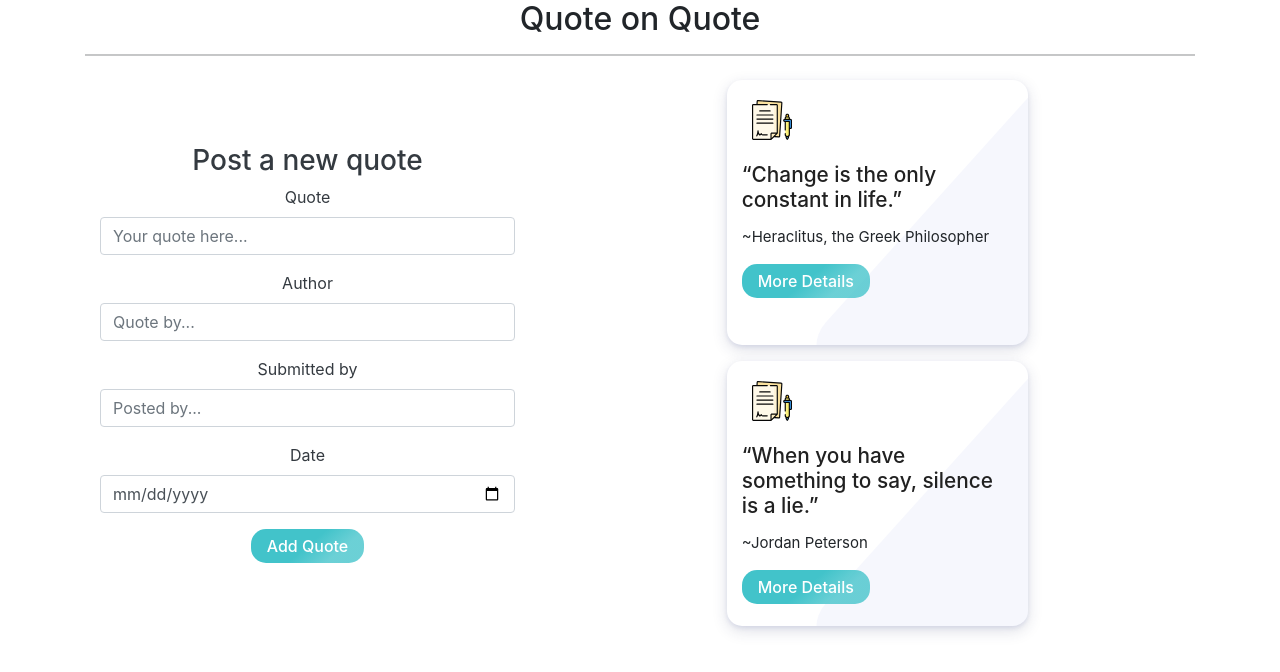
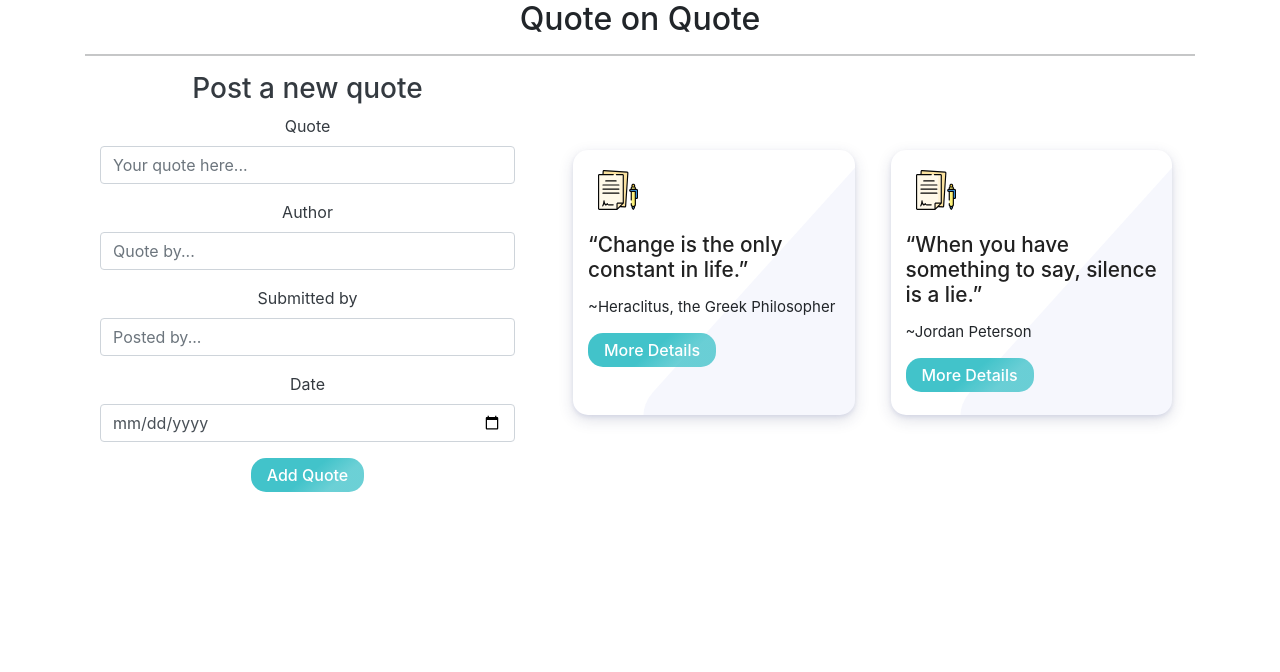
Before and after one commit to Edith-guru/quote, an Angular app: page / in a window 1280 px wide. Shown: the top 672 px of the page. Built offline with nearby package versions, Linux system fonts and the light colour scheme.

Commit message:
aligned quote cards

```diff
--- a/src/app/quotes/quotes.component.css
+++ b/src/app/quotes/quotes.component.css
@@ -1,3 +1,17 @@
-/* .mif{
-    padding-bottom: 1cm;
-} */
+/* remove extra left and right margins, due to padding */
+#row{
+margin: 0 -5px;
+}
+/* float columns side by side */
+#column{
+float: left;
+width:50%;
+padding: 0 10px;
+}
+
+/* clear floats after the columns */
+#row::after{
+    content: "";
+    display: table;
+    clear: both;
+}
--- a/src/app/quotes/quotes.component.html
+++ b/src/app/quotes/quotes.component.html
@@ -11,9 +11,9 @@
                     <!-- form section end -->
 
                     <!-- card section start -->
-                <div class="mif col-md-7">
-                <div *ngFor='let quote of quotes; let i = index' class="our_solution_category">
-                    <div class="solution_cards_box">
+                <div id="row" class="mif col-md-7">
+                <div id="column" *ngFor='let quote of quotes; let i = index' class="our_solution_category">
+                    <div id="card" class="solution_cards_box">
                     <div class="solution_card">
                         <div class="hover_color_bubble"></div>
                         <div class="so_top_icon">
```
